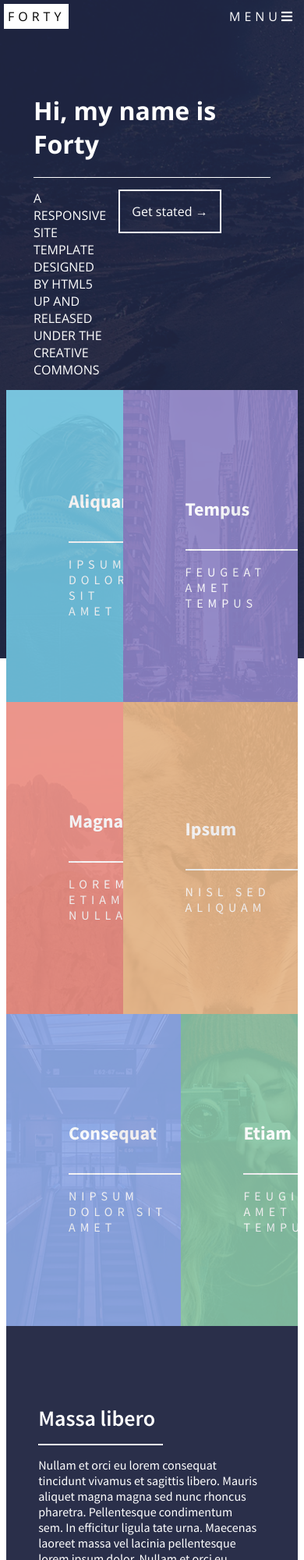
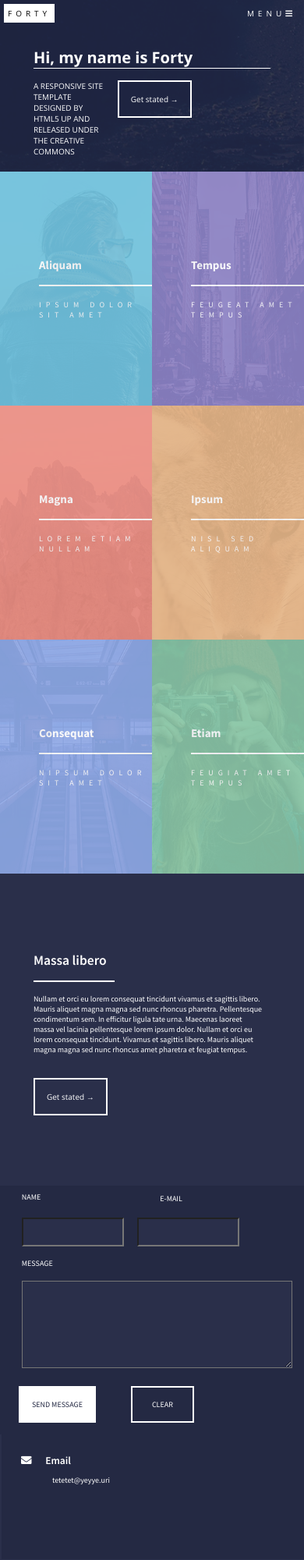
Before and after one commit to crysismzf/newrepo, a plain HTML site: page site/index.html in a window 390 px wide. Shown: the top 2000 px of the page at 78% size. Drawn offline with nearby package versions, Linux system fonts and the light colour scheme.

Commit message:
Добавлен адаптивный диззайн и ссылки

```diff
--- a/site/css/style.css
+++ b/site/css/style.css
@@ -1,4 +1,4 @@
- {
+ *{
 	margin: 0;
 	padding: 0;
 
@@ -7,16 +7,40 @@ body {
 	font-family: 'Open Sans', sans-serif;
 	color: white;
 }
-a {
+/* Обычные ссылки */
+.normalA {
 	 text-decoration: none;
 	 color: white;
 	 }
-a :hover {
+.normalA :hover {
 	color: #4682B4;
 		}
+.elementLayer1 a,.elementLayer2 a, .elementLayer3 a,
+.elementLayer4 a, .elementLayer5 a, .elementLayer6 a {
+text-decoration: none;
+color: white;
+}
+/* Ссылки в модальном окне */
+.aForButtom1	{
+	text-decoration: none;
+	color: black;
+}
+/* Для кнопок с белым фоном */
+.aForButtom1 :hover {
+	color: #4682B4;
+	border: solid 2px #4682B4;
+}
+.aForButtom2	{
+	text-decoration: none;
+	color: white;
+}
+.aForButtom2 :hover {
+	color: #4682B4;
+	border: solid 2px #4682B4;
+}
 
-
-	#zatemnenie {
+/* Модальное окно */
+#shadowWindow {
     background: rgba(36, 41, 67, 0.95);
     width: 100%;
     height: 100%;
@@ -81,18 +105,20 @@ a :hover {
 	color: white;
 	padding: 10px;
 }
-
-
-      #zatemnenie:target {display: block;}
+#shadowWindow:target {display: block;}
 .close {
     display: inline-block;
     color: white;
-        margin: 10px;
+    margin-right: 20px;
+	margin-top: 20px;
     text-decoration: none;
 	position:fixed;
 	top: 0;
 	right: 0;
 	font-size: 2em;
+}
+.close: hover {
+	color: #4682B4;
  }
 
 /* Нижний слой для хеада*/
@@ -109,7 +135,7 @@ left: 0px;
 .layer-top{
 width: 100%;
 height: 100%;
-position: absolute;
+position: fixed;
 top: 0px;
 left: 0px;
 background: rgba(36, 41, 67, 0.86);
@@ -169,6 +195,7 @@ padding: 15px 15px 15px 15px;
 display: inline-block;
 vertical-align: top;
 }
+
 /* Верхний текс в хэде */
 #main {
 width: 78%;
@@ -415,7 +442,6 @@ vertical-align: top;
 /* Блок с обратной связью */
 .connection {
 position: relative;
-max-height: 480px;
 width: 100%;
 background: rgba(36, 41, 67);
 z-index: 1;
@@ -433,8 +459,7 @@ vertical-align: top;
 }
 /* Для правого телефон, адрес и  тд. */
 .contact {
-max-width: 45%;
-height: 480px;
+width: 45%;
 color: white;
 font-family: 'Source Sans Pro', sans-seif;
 display: inline-block;
@@ -466,6 +491,7 @@ background: #2a2f4a;
 display: inline-block;
 vertical-align: top;
 margin: 2%;
+color: white;
 }
 textarea {
 width: 86%;
@@ -476,6 +502,7 @@ background: #2a2f4a;
 display: inline-block;
 vertical-align: top;
 margin: 2%;
+color: white;
 }
 .connextionName1 {
 width: 40%;
@@ -523,7 +550,6 @@ position: relative;
 height: 150px;
 width: 100%;
 background: rgba(36, 41, 67);
-z-index: 1;
 }
 .social {
 padding: 50px 0 0 50px;
@@ -532,3 +558,45 @@ color: white;
 font-weight: 600;
 word-spacing: 15px;
 }
+
+@media (max-width: 768px) {
+		.box1,.box2,.box3,.box4,.box5,.box6{
+		width: 50%;
+		}
+		footer {
+		height: 80px;
+		}
+		.social {
+		padding: 10px 0 0 10px;
+		}
+		#main {
+		margin: 40px 11% 0 11%;
+		}
+}
+@media (max-width: 736px) {
+
+		body {
+		font-size: 10px;
+		}
+		header {
+		height: 200px;
+		}
+		.mesageCont {
+		width: 100%;
+		}
+		.contact {
+		width: 100%;
+		}
+		.contentBlock {
+		height: 900px;
+		}
+		textarea {
+		height: 100px;
+		}
+		#text {
+		width: 30%;
+		}
+		.contentBlock {
+		margin-top: 220px;
+		}
+}
--- a/site/index.html
+++ b/site/index.html
@@ -7,41 +7,47 @@
 	<link href="https://fonts.googleapis.com/css?family=Open+Sans:300,400,600,700,800|Source+Sans+Pro:300,400,600,700,800" rel="stylesheet">
 </head>
 <body>
-	<div id="zatemnenie">
+	<div id="shadowWindow">
       <div id="window">
 	  	      <div class="modalwin1">
-			 <a href="index.html">
+				<a class="normalA" href="index.html">
 				HOME
 				</a>
 				</div>
 				<div class="modalwin1">
+				<a class="normalA" href="LANDING.html">
 				LANDING
+				</a>
 				</div>
-
 				 <div class="modalwin1">
+				 <a class="normalA" href="GENERIC.html">
 				 GENERIC
+				 </a>
 				</div>
 				<div class="modalwin2">
+				<a class="normalA" href="ELEMENTS.html">
 				ELEMENTS
+				</a>
 				</div>
 				<div class="modalwin3">
-
+				<a class="aForButtom1" href="GET STARTED.html">
 				GET STARTED
+				</a>
 				</div>
-
 				<div class="modalwin4">
+				<a class="aForButtom2" href="LOG IN.html">
 				LOG IN
+				</a>
 				</div>
-        <a href="#" class="close"><i class="fa fa-times" aria-hidden="true"></i>
-		</a>
+        <a href="#" class="close"><i class="fa fa-times" aria-hidden="true"></i></a>
       </div>
     </div>
 
 	<div class="menuConteiner">
-		<a href="index.html"><div class="logo">
+		<a class="normalA" href="index.html"><div class="logo">
 		FORTY
 		</div> </a>
-		<a href="#zatemnenie"> <div class="menu">
+		<a class="normalA" href="#shadowWindow"> <div class="menu">
 		MENU <span> <i class="fa fa-bars" aria-hidden="true"></i> </span>
 		</div> </a>
 	</div>
@@ -56,66 +62,68 @@
 			<div id="next1">
 			A RESPONSIVE SITE TEMPLATE DESIGNED BY HTML5 UP AND RELEASED UNDER THE CREATIVE COMMONS
 			</div>
+			<a class="aForButtom2" href="start.html">
 			<div class="start">
 			Get stated &rarr;
 			</div>
+			</a>
 	</header>
 	<article>
 	<div class="contentBlock">
 		<div class="elementRow1">
 			<div class="box1">
 			<div class="elementLayer1">
-					<div class="element-container">
+					<a href=""><div class="element-container">
 					<div class="element-name"> <h2> Aliquam </h2> </div>
 					<div class="element-description">IPSUM DOLOR SIT AMET</div>
-				</div>
+								</div></a>
 				</div>
 			</div>
 
 			<div class="box2">
 			<div class="elementLayer2">
-					<div class="element-container">
+					<a href=""><div class="element-container">
 					<div class="element-name"> <h2> Tempus </h2> </div>
 					<div class="element-description">FEUGEAT AMET TEMPUS</div>
-				</div>
+				</div></a>
 				</div>
 			</div>
 		</div>
 		<div class="elementRow2">
 			<div class="box3">
 				<div class="elementLayer3">
-				<div class="element-container">
+				<a href=""><div class="element-container">
 				<div class="element-name"> <h2> Magna </h2> </div>
 				<div class="element-description">LOREM ETIAM NULLAM</div>
-				</div>
+				</div></a>
 				</div>
 			</div>
 
 			<div class="box4">
 				<div class="elementLayer4">
-				<div class="element-container">
+				<a href=""><div class="element-container">
 				<div class="element-name"> <h2> Ipsum </h2> </div>
 				<div class="element-description">NISL SED ALIQUAM</div>
-				</div>
+				</div><a>
 				</div>
 			</div>
 		</div>
 		<div class="elementRow3">
 			<div class="box5">
 				<div class="elementLayer5">
-				<div class="element-container">
+				<a href=""><div class="element-container">
 				<div class="element-name"> <h2> Consequat </h2> </div>
 				<div class="element-description">NIPSUM DOLOR SIT AMET</div>
-				</div>
+				</div></a>
 				</div>
 			</div>
 
 			<div class="box6">
 				<div class="elementLayer6">
-				<div class="element-container">
+				<a href=""><div class="element-container">
 				<div class="element-name"> <h2> Etiam </h2> </div>
 				<div class="element-description">FEUGIAT AMET TEMPUS</div>
-				</div>
+				</div></a>
 				</div>
 			</div>
 		</div>
@@ -128,9 +136,11 @@
 			<div class="infoBoxDicription">
 			Nullam et orci eu lorem consequat tincidunt vivamus et sagittis libero. Mauris aliquet magna magna sed nunc rhoncus pharetra. Pellentesque condimentum sem. In efficitur ligula tate urna. Maecenas laoreet massa vel lacinia pellentesque lorem ipsum dolor. Nullam et orci eu lorem consequat tincidunt. Vivamus et sagittis libero. Mauris aliquet magna magna sed nunc rhoncus amet pharetra et feugiat tempus.
 			</div>
+			<a class="aForButtom2" href="start.html">
 			<div class="startBottom">
 			Get stated &rarr;
 			</div>
+			</a>
 		</div>
 		<div class="connection">
 			<div class="mesageCont">
@@ -146,12 +156,12 @@
 				MESSAGE
 				</div>
 				<textarea> </textarea>
-				<div class="ButtomM1">
+				<a class="aForButtom1" href="start.html"><div class="ButtomM1">
 				SEND MESSAGE
-				</div>
-				<div class="ButtomM2">
+				</div></a>
+				<a class="aForButtom2" href="start.html"><div class="ButtomM2">
 				CLEAR
-				</div>
+				</div></a>
 			</div>
 			<div class="contact">
 				<div class="email">
```
Lines whose indentation alone changed are shown as unchanged.
